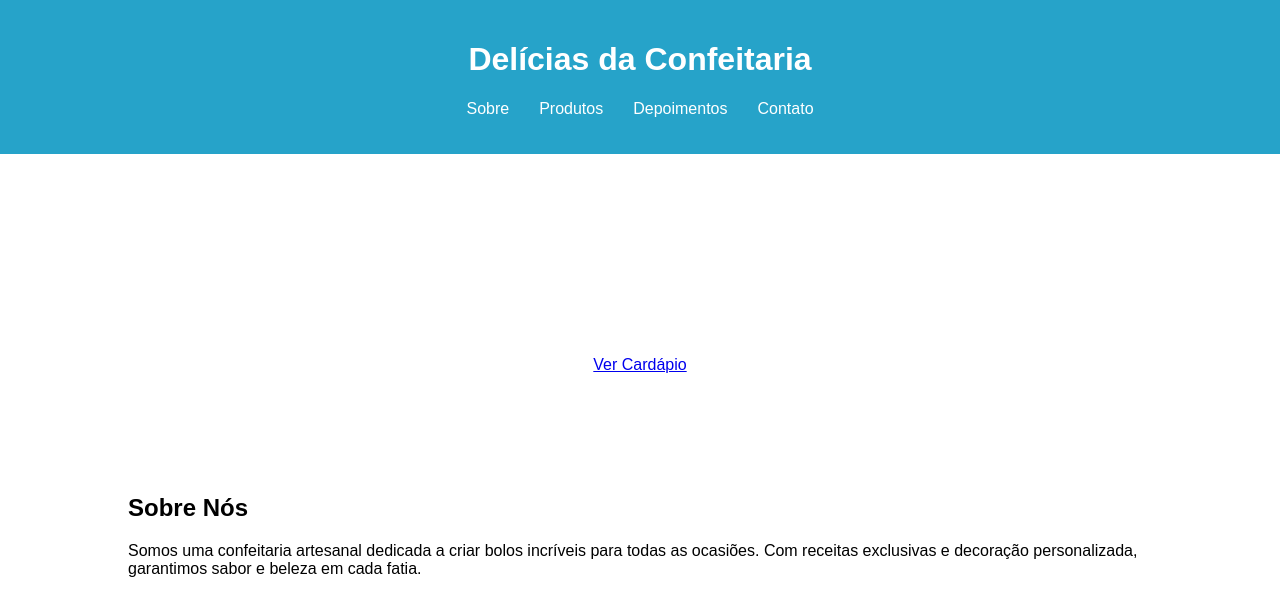
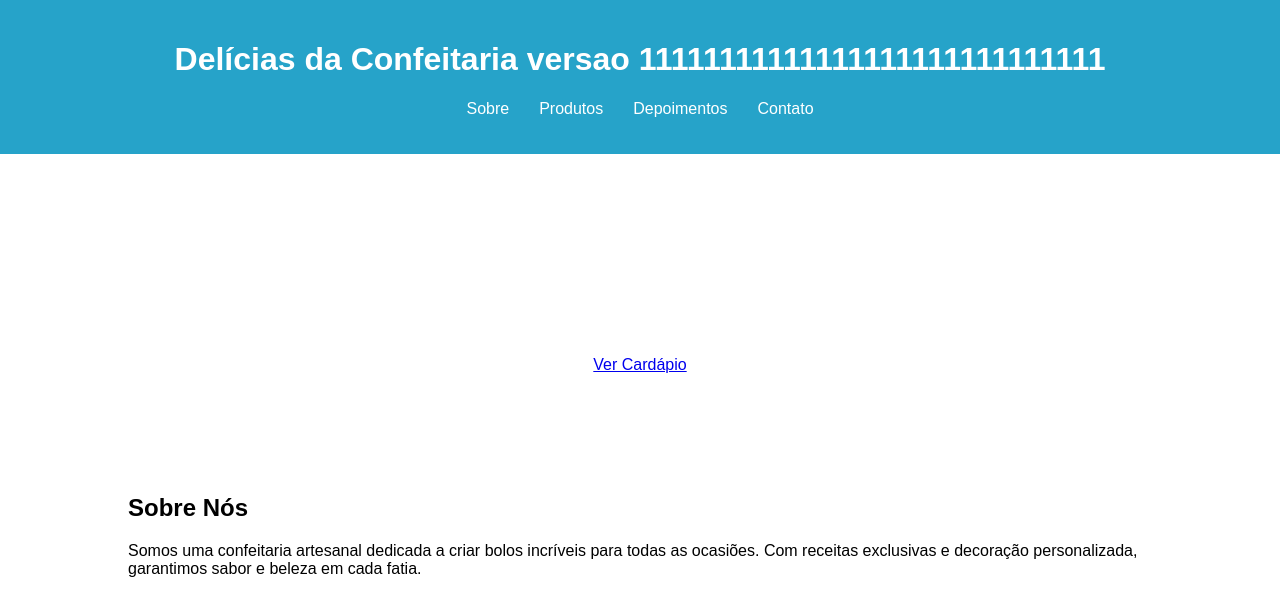
Before and after one commit to cesarbinhara/rapadotachoPROJECT, a website: page public/index.html in a window 1280 px wide. Shown: the top 594 px of the page. Drawn offline with Linux system fonts and the light colour scheme.

Commit message:
testando alterações

```diff
--- a/public/index.html
+++ b/public/index.html
@@ -11,7 +11,7 @@
   <!-- Cabeçalho -->
   <header>
     <div class="container">
-      <h1>Delícias da Confeitaria</h1>
+      <h1>Delícias da Confeitaria versao 11111111111111111111111111111</h1>
       <nav>
         <ul>
           <li><a href="#sobre">Sobre</a></li>
```
